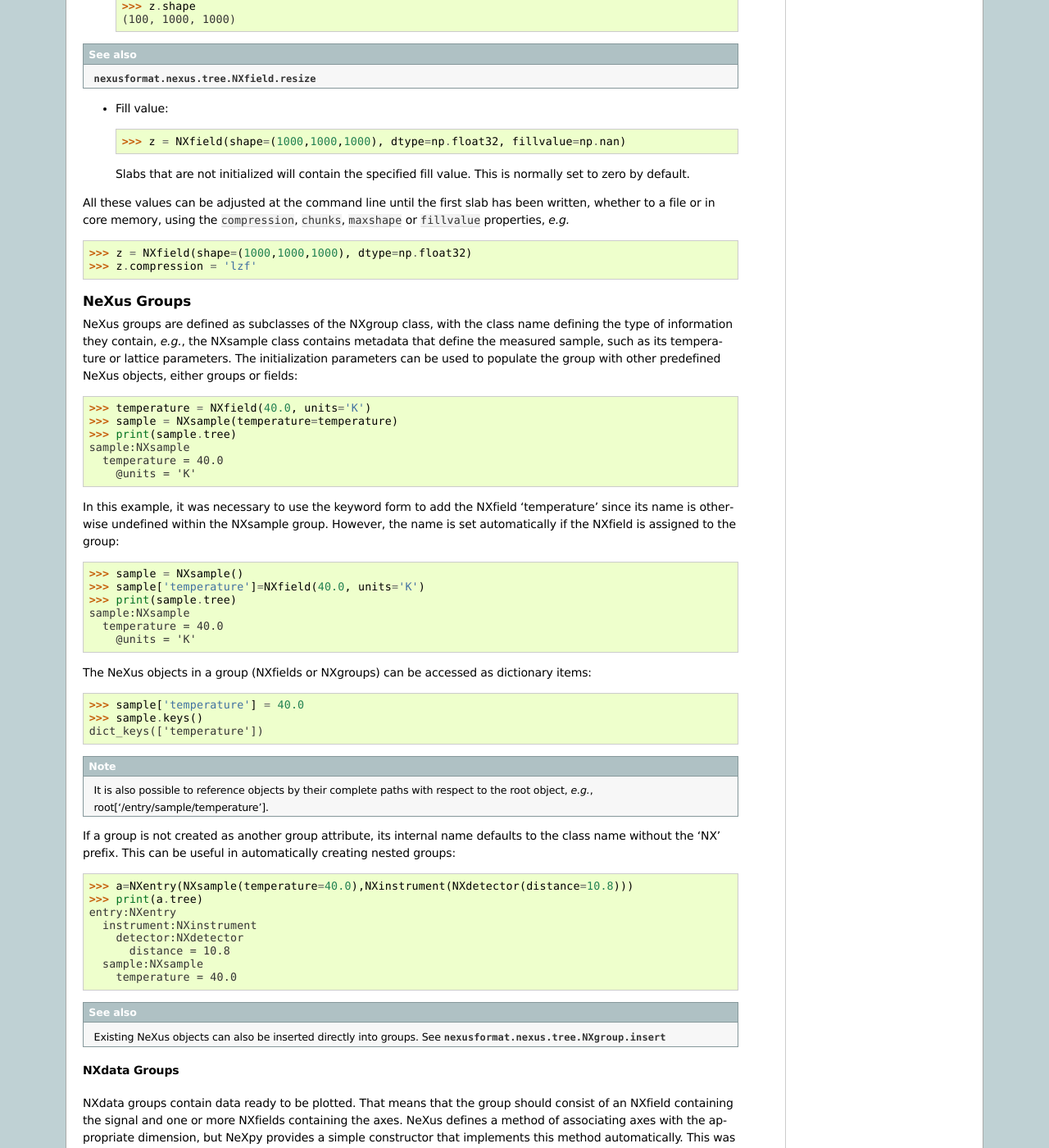
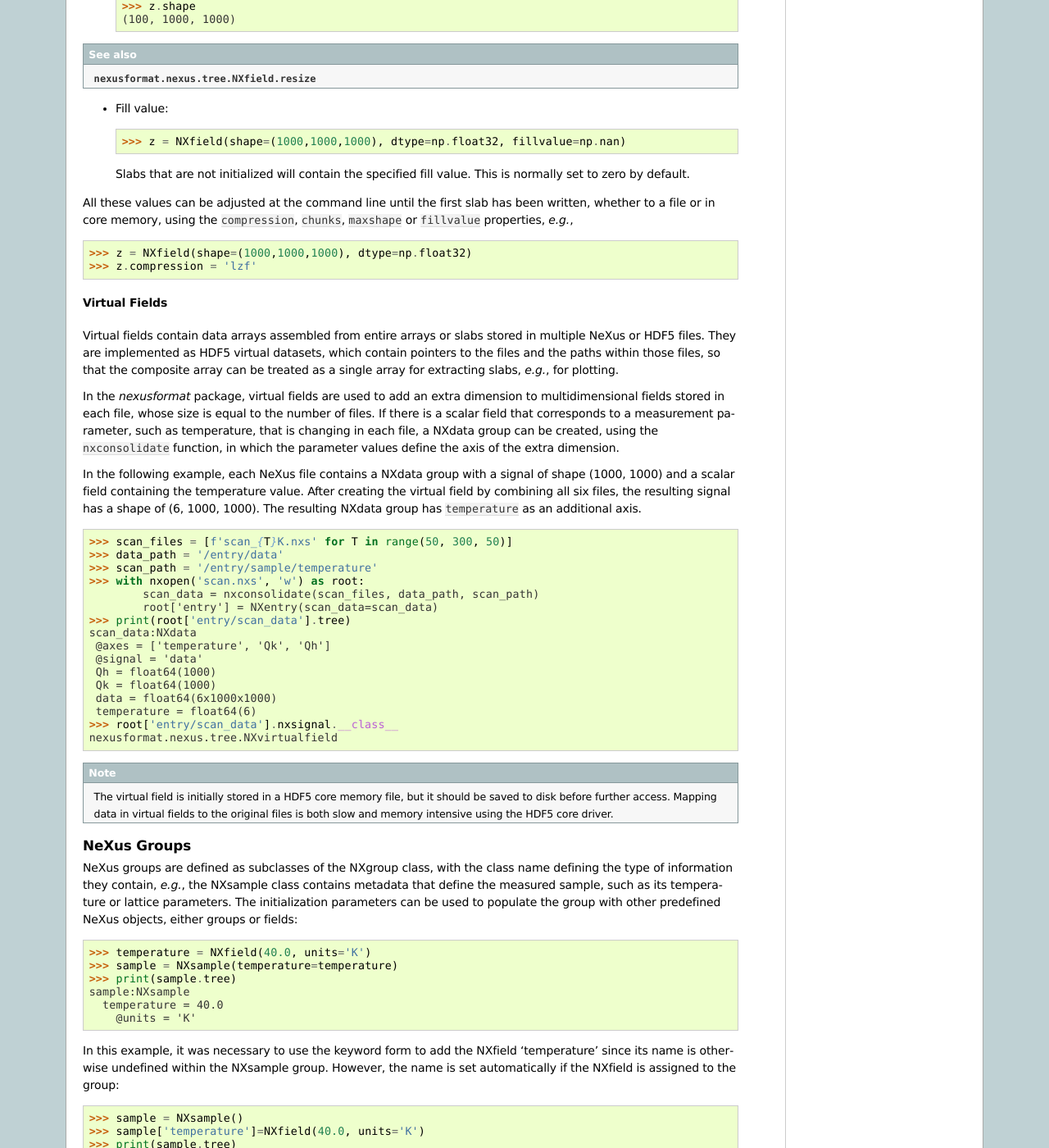
Before and after one commit to nexpy/nexpy, a Sphinx documentation site: the page built from docs/source/pythonshell.rst, in a window 1280 px wide and 1400 px high, scrolled down 6214 px. Shown: the whole window at 82% size. Built offline with Sphinx 7.4.7, drawn with Linux system fonts in a browser that asks for light colours.

Commit message:
Add documentation of virtual fields

```diff
--- a/docs/source/pythonshell.rst
+++ b/docs/source/pythonshell.rst
@@ -381,10 +381,49 @@ HDF5 attributes that specify how the data are stored.
 All these values can be adjusted at the command line until the first
 slab has been written, whether to a file or in core memory, using the
 ``compression``, ``chunks``, ``maxshape`` or ``fillvalue`` properties,
-*e.g.*
+*e.g.*,
 
  >>> z = NXfield(shape=(1000,1000,1000), dtype=np.float32)
  >>> z.compression = 'lzf'
+
+Virtual Fields
+^^^^^^^^^^^^^^
+Virtual fields contain data arrays assembled from entire arrays or slabs
+stored in multiple NeXus or HDF5 files. They are implemented as HDF5
+virtual datasets, which contain pointers to the files and the paths
+within those files, so that the composite array can be treated as a
+single array for extracting slabs, *e.g.*, for plotting.
+
+In the *nexusformat* package, virtual fields are used to add an extra dimension to multidimensional fields stored in each file, whose size is equal to the number of files. If there is a scalar field that corresponds to a measurement parameter, such as temperature, that is changing in each file, a NXdata group can be created, using the ``nxconsolidate`` function, in which the parameter values define the axis of the extra dimension.
+
+In the following example, each NeXus file contains a NXdata group with a
+signal of shape (1000, 1000) and a scalar field containing the
+temperature value. After creating the virtual field by combining all six
+files, the resulting signal has a shape of (6, 1000, 1000). The
+resulting NXdata group has ``temperature`` as an additional axis.
+
+ >>> scan_files = [f'scan_{T}K.nxs' for T in range(50, 300, 50)]
+ >>> data_path = '/entry/data'
+ >>> scan_path = '/entry/sample/temperature'
+ >>> with nxopen('scan.nxs', 'w') as root:
+         scan_data = nxconsolidate(scan_files, data_path, scan_path)
+         root['entry'] = NXentry(scan_data=scan_data)
+ >>> print(root['entry/scan_data'].tree)
+ scan_data:NXdata
+  @axes = ['temperature', 'Qk', 'Qh']
+  @signal = 'data'
+  Qh = float64(1000)
+  Qk = float64(1000)
+  data = float64(6x1000x1000)
+  temperature = float64(6)
+ >>> root['entry/scan_data'].nxsignal.__class__
+ nexusformat.nexus.tree.NXvirtualfield
+
+.. note:: The virtual field is initially stored in a HDF5 core memory
+          file, but it should be saved to disk before further access.
+          Mapping data in virtual fields to the original files is both
+          slow and memory intensive using the HDF5 core driver.
+
 
 NeXus Groups
 ------------
```
